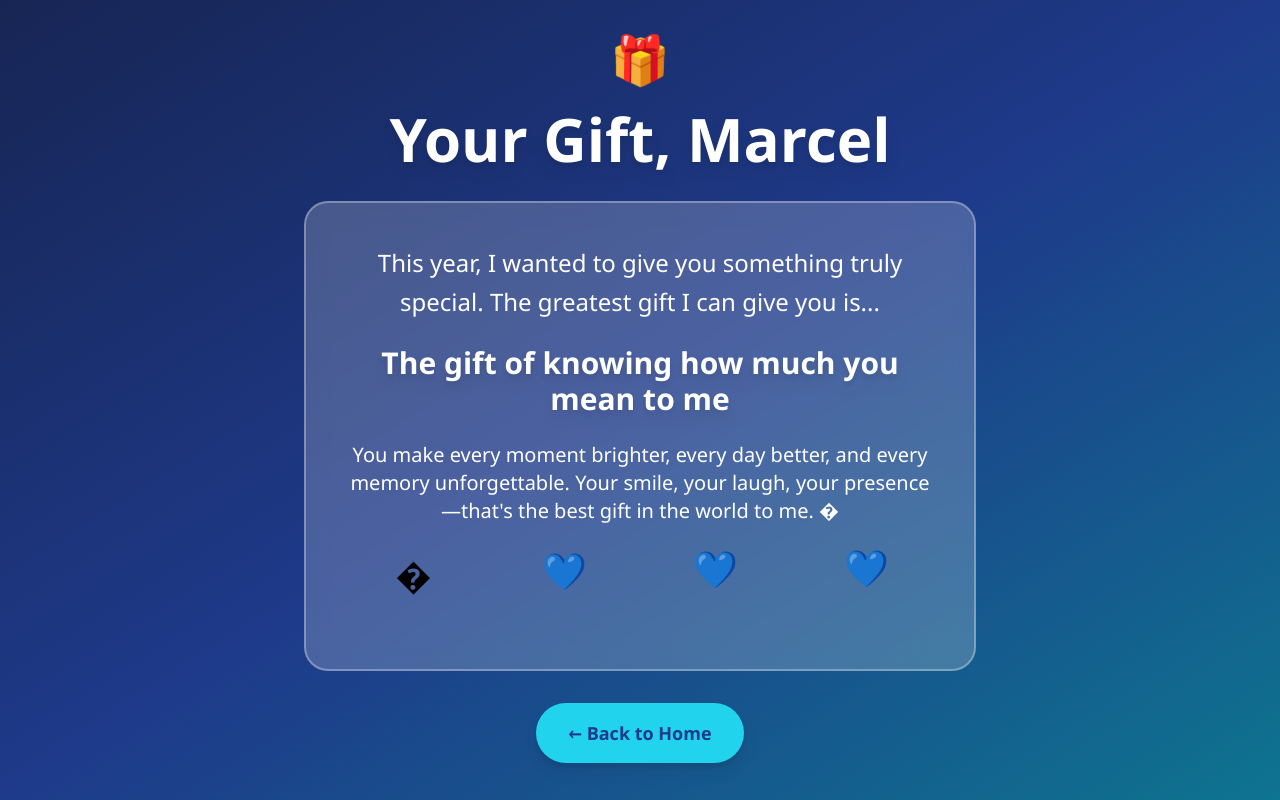
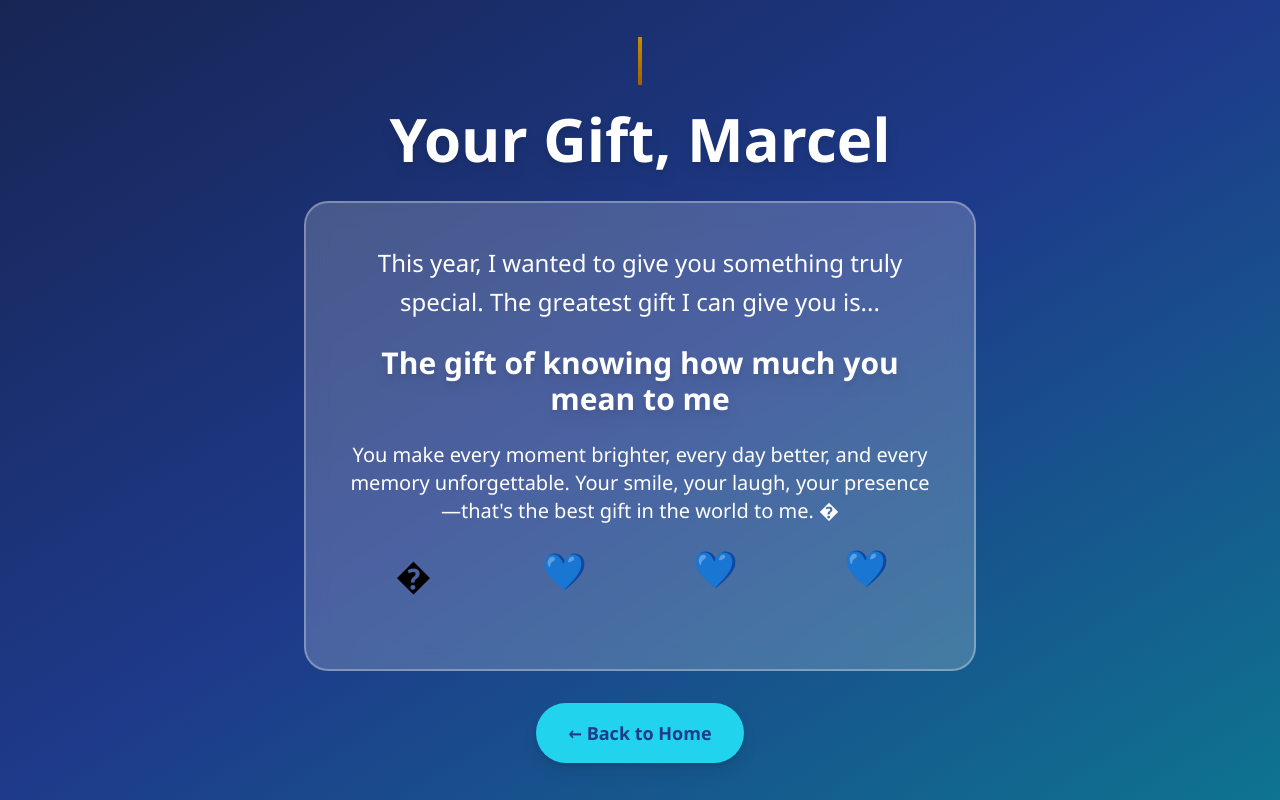
Before and after one commit to WangilaPrish/wish, a React (Vite) app: page /gift in a window 1280 px wide. Built offline with nearby package versions, Linux system fonts and the light colour scheme.

Commit message:
style: replace gift box emoji with a gradient line for improved visual appeal

```diff
--- a/src/pages/Gift.tsx
+++ b/src/pages/Gift.tsx
@@ -8,7 +8,9 @@ export default function Gift(): JSX.Element {
             <div className="max-w-2xl w-full text-center">
                 {/* Gift Box Animation */}
                 <div className="mb-8">
-                    <div className="text-5xl animate-bounce mb-6">🎁</div>
+                    <div className="flex justify-center mb-6">
+                        <div className="w-1 h-12 bg-gradient-to-b from-yellow-600 to-yellow-700"></div>
+                    </div>
                     <h1 className="text-5xl md:text-6xl font-bold text-white mb-4 drop-shadow-lg">
                         Your Gift, Marcel
                     </h1>
```
